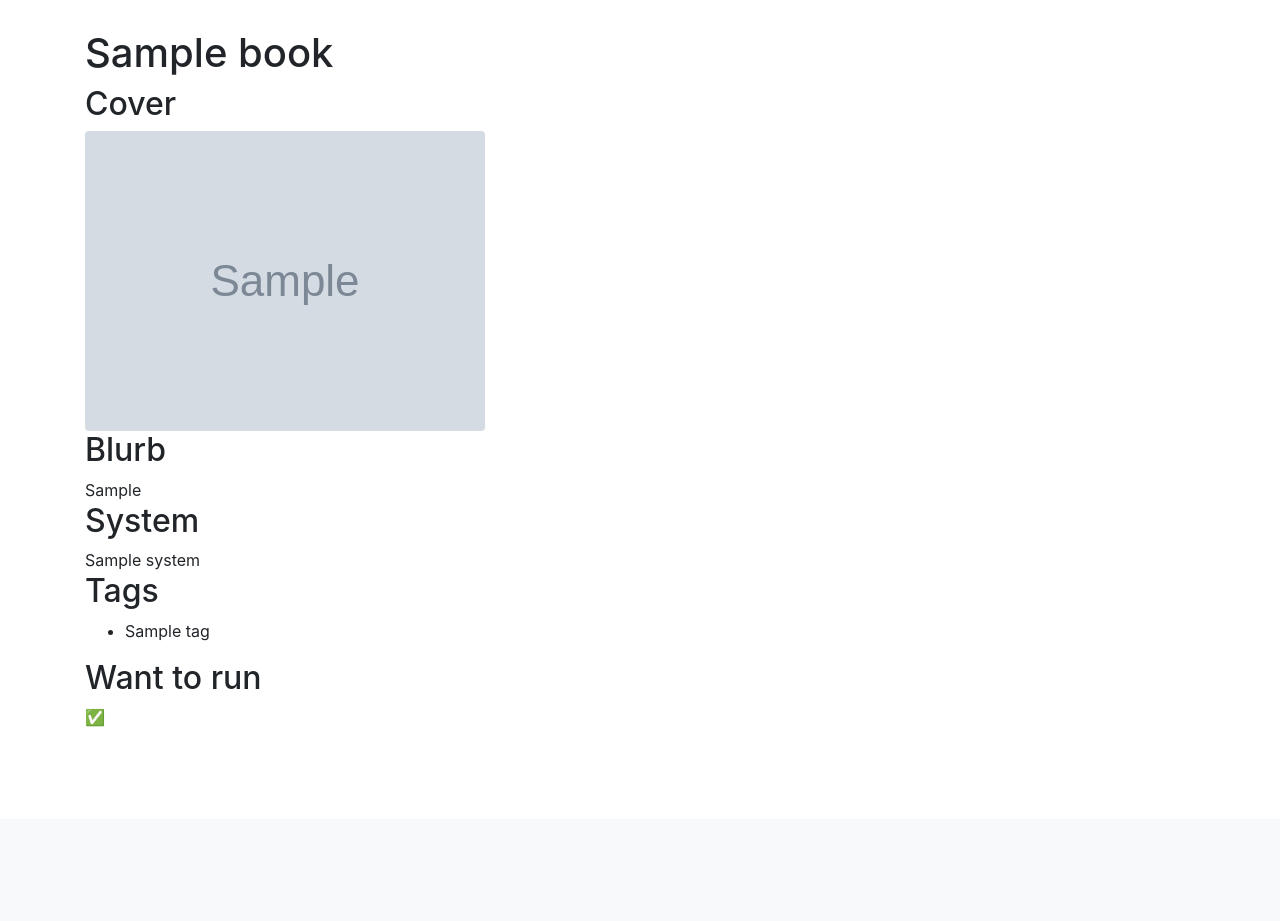
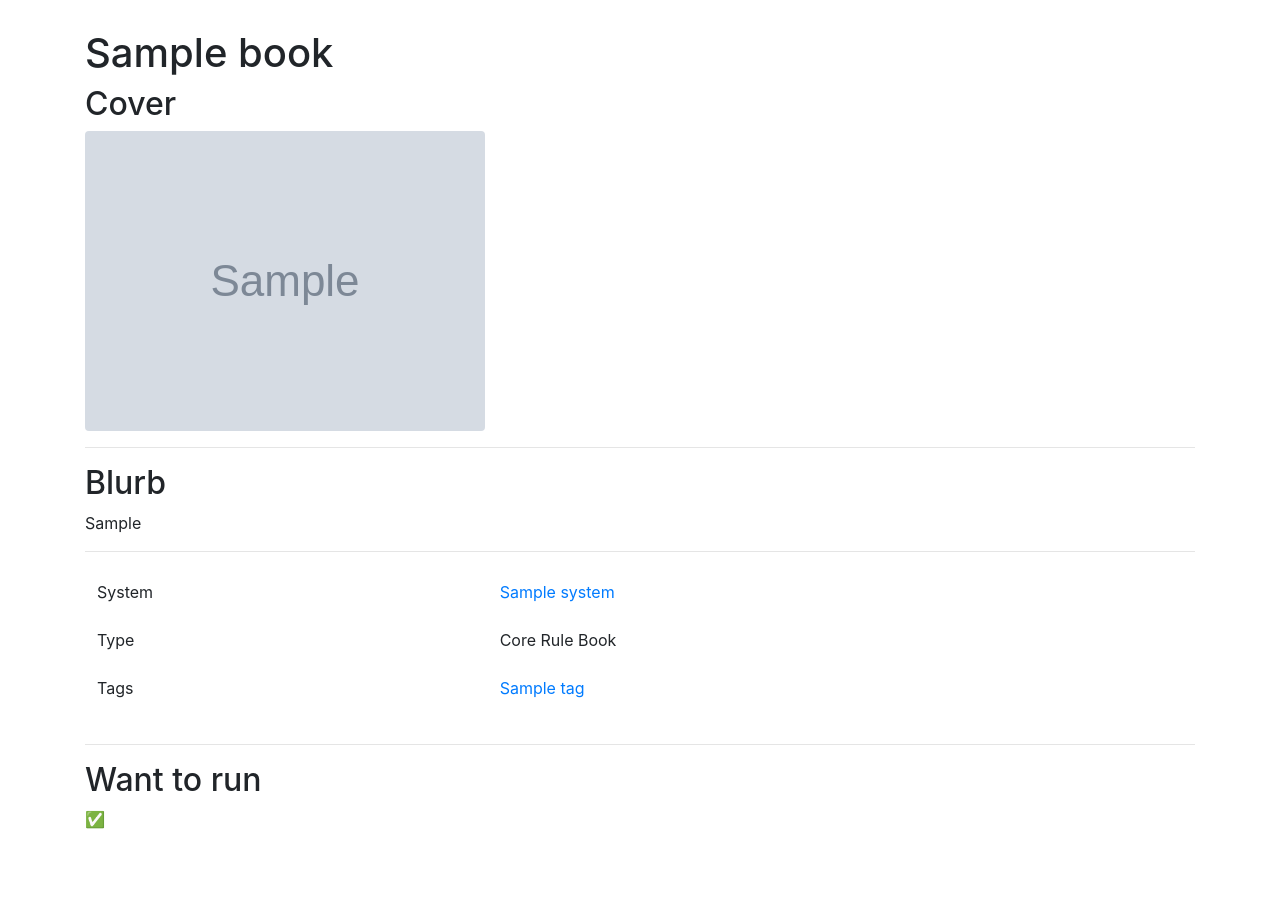
Before and after one commit to philippe-lemaire/rpgbooks.legendesdelatable.fr, a Django app: a page that uses books/templates/books/book_detail.html in a window 1280 px wide. Shown: the part 57-978 px from the top of the page. Before the commit the page ends 784 px from the top, so only its background shows below. Run offline with Django 4.2, Linux system fonts and the light colour scheme; tables that the repository leaves empty hold one stand-in row (values such as "Sample post"); grey boxes marked "Sample" are stand-in pictures; some libraries are stand-ins or nearby versions.

Commit message:
new detail view as function

```diff
--- a/books/templates/books/book_detail.html
+++ b/books/templates/books/book_detail.html
@@ -11,18 +11,32 @@
 <img class="rounded img-fluid portrait" src="{% get_media_prefix %}{{book.cover}}" alt="Cover of {{book.title}}.">
 {% endif %}
 
+<hr>
 <h2>Blurb</h2>
 {{book.blurb|safe}}
 
-<h2>System</h2>
-{{book.system}}
-
-<h2>Tags</h2>
-<ul>
-  {% for tag in book.tags.all %}
-  <li>{{tag}}</li>
-  {% endfor %}
-</ul>
+<hr>
+<table class="table table-borderless">
+  <tr>
+    <td>System</td>
+    <td><a href="{% url 'books:books_by_system' book.system.slug %}">{{book.system}}</a></td>
+  </tr>
+  <tr>
+    <td>Type</td>
+    <td>{{book.display_book_type}}</td>
+  </tr>
+  <tr>
+    <td>Tags</td>
+    <td>
+      <ul class="list-inline">
+        {% for tag in book.tags.all %}
+        <li class="list-inline-item"><a href="{% url 'books:books_by_tag' tag.slug %}">{{tag}}</a></li>
+        {% endfor %}
+      </ul>
+    </td>
+  </tr>
+</table>
+<hr>
 
 {% if book.want_to_run %}
 <h2>Want to run </h2>
--- a/books/urls.py
+++ b/books/urls.py
@@ -5,7 +5,7 @@ app_name = "books"
 
 urlpatterns = [
     path("", views.BooksIndexView.as_view(), name="index"),
-    path("book/<slug:slug>", views.BookDetailView.as_view(), name="book_detail"),
+    path("book/<slug:slug>", views.book_detail_view, name="book_detail"),
     path("systems/", views.SystemsListView.as_view(), name="systems_list"),
     path("systems/<slug:slug>", views.books_by_system_view, name="books_by_system"),
     path("tags/", views.TagsListView.as_view(), name="tags_list"),
--- a/books/views.py
+++ b/books/views.py
@@ -36,8 +36,14 @@ def books_by_tag_view(request, slug):
     return render(request, template_name, context)
 
 
-class BookDetailView(DetailView):
-    model = Book
+def book_detail_view(request, slug):
+    book = Book.objects.get(slug=slug)
+    book.display_book_type = book.get_book_type_display()
+    template_name = "books/book_detail.html"
+    context = {
+        "book": book,
+    }
+    return render(request, template_name, context)
 
 
 class SystemsListView(ListView):
```
